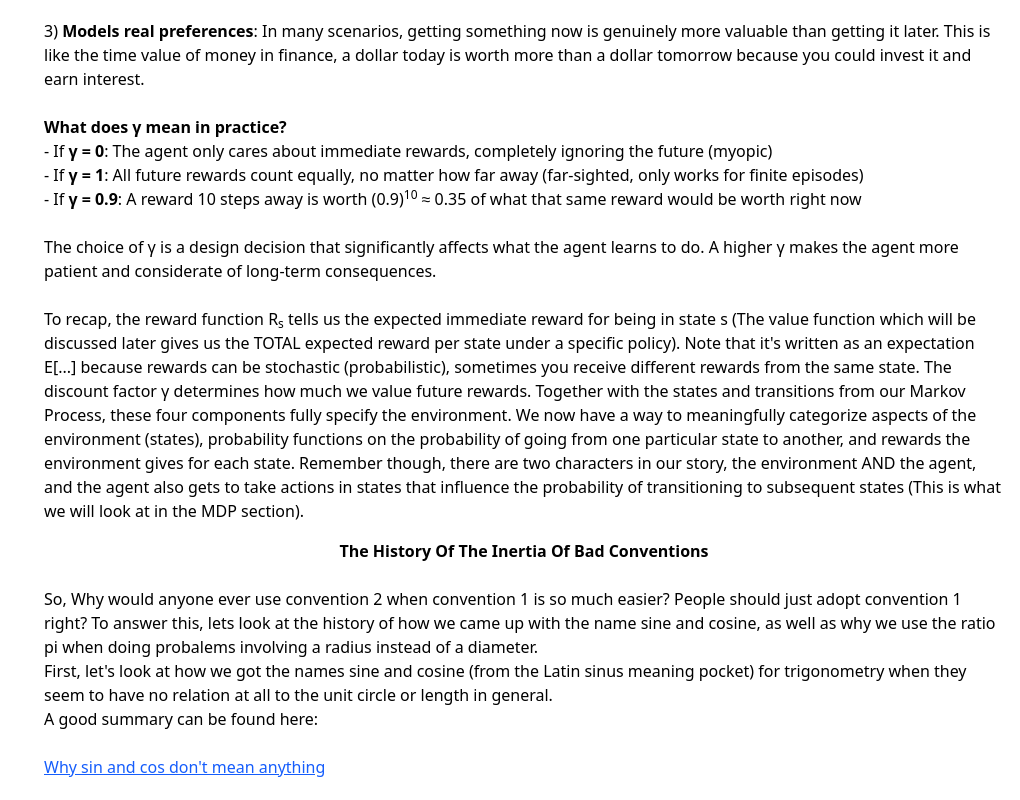
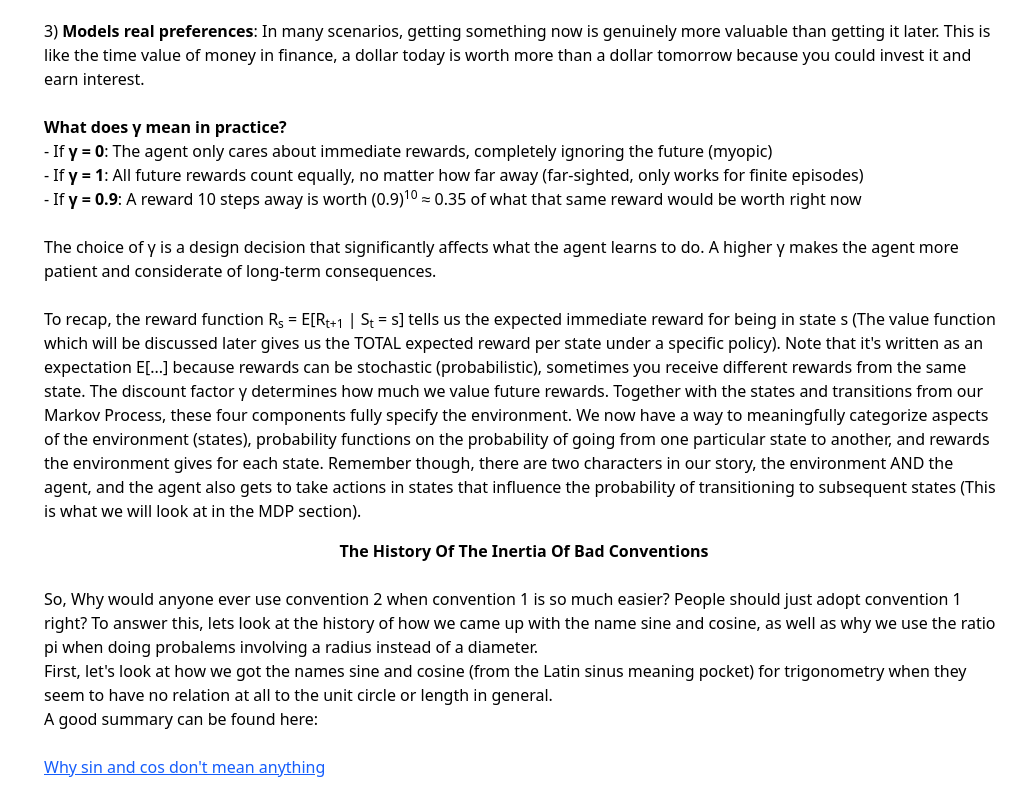
Before and after one commit to WilliamGiammona/learning-ai, a Next.js app: page /reinforcement-learning in a window 1280 px wide. Shown: the part 11200-12000 px from the top of the page, without its empty margins (260-1280 px from the left). Built offline with nearby package versions, Linux system fonts and the light colour scheme.

Commit message:
continuing Markov Decision Processes

```diff
--- a/app/reinforcement-learning/page.tsx
+++ b/app/reinforcement-learning/page.tsx
@@ -1110,23 +1110,24 @@ export default function ReinforcementLearningPage() {
               patient and considerate of long-term consequences.
               <br />
               <br />
-              To recap, the reward function R<sub>s</sub> tells us the expected
-              immediate reward for being in state s (The value function which
-              will be discussed later gives us the TOTAL expected reward per
-              state under a specific policy). Note that it&apos;s written as an
-              expectation E[...] because rewards can be stochastic
-              (probabilistic), sometimes you receive different rewards from the
-              same state. The discount factor γ determines how much we value
-              future rewards. Together with the states and transitions from our
-              Markov Process, these four components fully specify the
-              environment. We now have a way to meaningfully categorize aspects
-              of the environment (states), probability functions on the
-              probability of going from one particular state to another, and
-              rewards the environment gives for each state. Remember though,
-              there are two characters in our story, the environment AND the
-              agent, and the agent also gets to take actions in states that
-              influence the probability of transitioning to subsequent states
-              (This is what we will look at in the MDP section).
+              To recap, the reward function R<sub>s</sub> = E[R<sub>t+1</sub> |
+              S<sub>t</sub> = s] tells us the expected immediate reward for
+              being in state s (The value function which will be discussed later
+              gives us the TOTAL expected reward per state under a specific
+              policy). Note that it&apos;s written as an expectation E[...]
+              because rewards can be stochastic (probabilistic), sometimes you
+              receive different rewards from the same state. The discount factor
+              γ determines how much we value future rewards. Together with the
+              states and transitions from our Markov Process, these four
+              components fully specify the environment. We now have a way to
+              meaningfully categorize aspects of the environment (states),
+              probability functions on the probability of going from one
+              particular state to another, and rewards the environment gives for
+              each state. Remember though, there are two characters in our
+              story, the environment AND the agent, and the agent also gets to
+              take actions in states that influence the probability of
+              transitioning to subsequent states (This is what we will look at
+              in the MDP section).
             </p>
             <p className="mb4">
               <strong id="the-state" className="block text-center">
```
